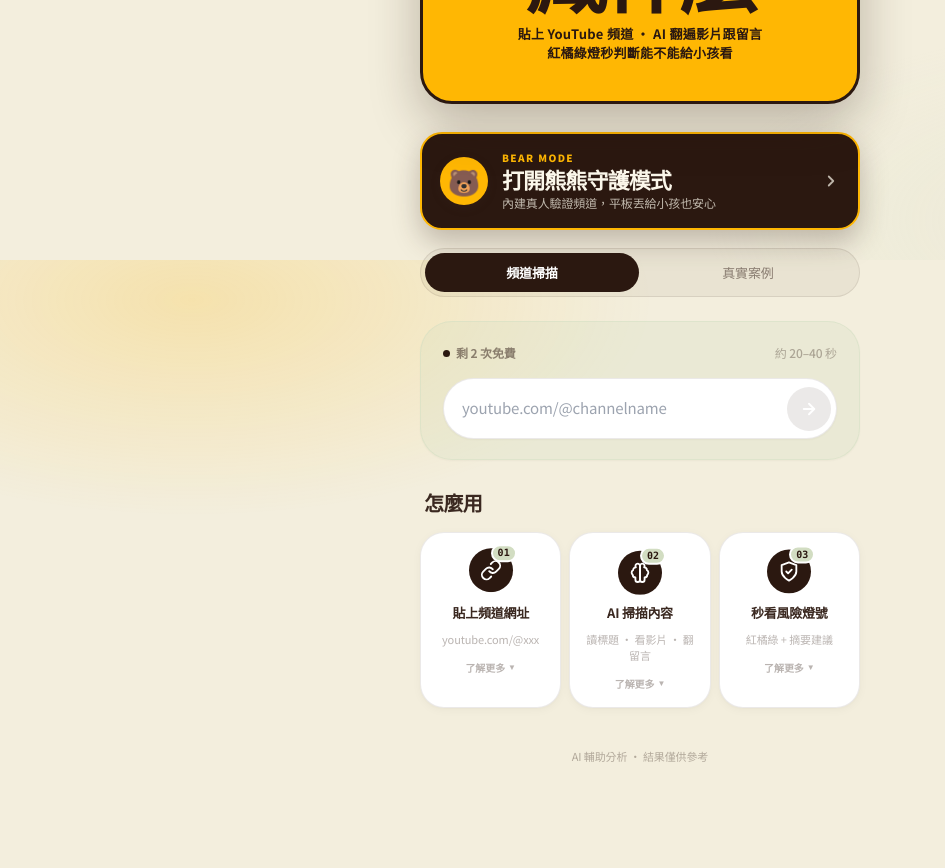
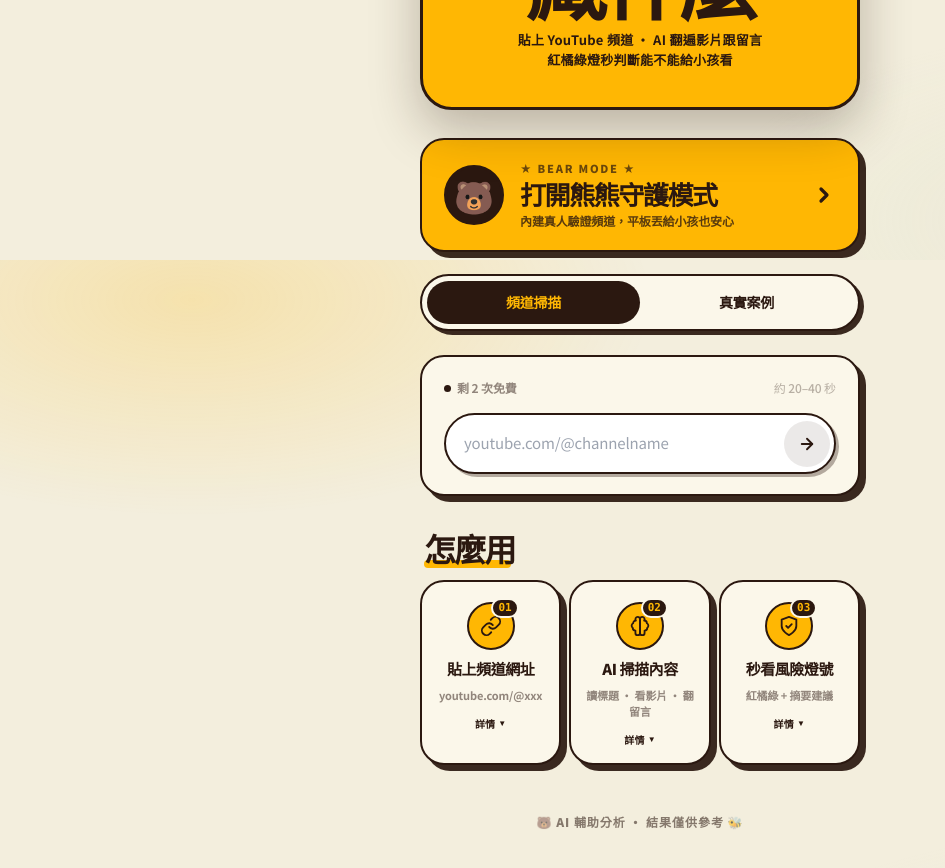
Before and after one commit to aw313248/child-safety-radar, a Next.js app: page / in a window 1280 px wide. Shown: the part 540-1408 px from the top of the page, without its empty margins (0-945 px from the left). Before the commit the page ends 1360 px from the top, so only its background shows below. Built offline with nearby package versions, Linux system fonts and the light colour scheme.

Commit message:
feat(ui): 首頁 step cards / 錯誤卡 / CTA 全改 Busy Bee 風

```diff
--- a/app/globals.css
+++ b/app/globals.css
@@ -141,6 +141,73 @@
   font-size: clamp(44px, 13vw, 82px);
   letter-spacing: -0.065em;
   line-height: 0.92;
+}
+
+/* ══════════════════════════════════════════════════
+   Bee Card — 全站統一卡片樣式（奶油底 + 深咖啡粗邊框）
+   所有 section、card、panel 都用這個
+   ══════════════════════════════════════════════════ */
+.bee-card {
+  background: var(--card-hex);
+  border: 2.5px solid var(--ink-hex);
+  border-radius: 24px;
+  box-shadow: 6px 6px 0 rgba(43, 24, 16, 0.92);
+  transition: transform 0.2s var(--ease-spring), box-shadow 0.2s;
+}
+.bee-card-honey {
+  background: var(--honey-hex);
+  border: 2.5px solid var(--ink-hex);
+  border-radius: 24px;
+  box-shadow: 6px 6px 0 rgba(43, 24, 16, 0.92);
+}
+.bee-card-flat {
+  background: var(--card-hex);
+  border: 2px solid var(--ink-hex);
+  border-radius: 20px;
+}
+button.bee-card:hover,
+a.bee-card:hover,
+button.bee-card-honey:hover,
+a.bee-card-honey:hover {
+  transform: translate(-2px, -2px);
+  box-shadow: 8px 8px 0 rgba(43, 24, 16, 0.92);
+}
+button.bee-card:active,
+a.bee-card:active,
+button.bee-card-honey:active,
+a.bee-card-honey:active {
+  transform: translate(2px, 2px);
+  box-shadow: 2px 2px 0 rgba(43, 24, 16, 0.92);
+}
+
+/* Segmented control — pill 版本 Busy Bee 風 */
+.bee-segmented {
+  display: grid;
+  grid-template-columns: 1fr 1fr;
+  gap: 0;
+  padding: 5px;
+  background: var(--card-hex);
+  border: 2.5px solid var(--ink-hex);
+  border-radius: 9999px;
+  box-shadow: 4px 4px 0 rgba(43, 24, 16, 0.92);
+}
+.bee-segmented__item {
+  padding: 11px 14px;
+  border-radius: 9999px;
+  border: none;
+  background: transparent;
+  color: var(--ink-hex);
+  font-family: inherit;
+  font-size: 14px;
+  font-weight: 800;
+  letter-spacing: -0.02em;
+  cursor: pointer;
+  transition: background 0.2s, color 0.2s;
+}
+.bee-segmented__item--active {
+  background: var(--ink-hex);
+  color: var(--honey-hex);
+  font-weight: 900;
 }
 
 /* ══════════════════════════════════════════════════
--- a/app/page.tsx
+++ b/app/page.tsx
@@ -153,43 +153,48 @@
     <main style={{ minHeight: '100vh', padding: '24px 20px 56px' }}>
       <div style={{ width: '100%', maxWidth: 440, margin: '0 auto' }}>
 
-        {/* ═══ Top bar — 小 logo + 歷史入口（明確標籤） ═══ */}
+        {/* ═══ Top bar — Busy Bee 風：黑底蜂蜜文字 + pill ═══ */}
         <nav style={{
           display: 'flex',
           justifyContent: 'space-between',
           alignItems: 'center',
-          marginBottom: 32,
+          marginBottom: 20,
+          padding: '10px 14px',
+          background: 'var(--ink-hex)',
+          borderRadius: 9999,
+          border: '2.5px solid var(--ink-hex)',
+          boxShadow: '3px 3px 0 rgba(43, 24, 16, 0.45)',
         }}>
           <span style={{
-            fontSize: 13,
-            fontWeight: 700,
-            letterSpacing: '-0.01em',
-            color: 'var(--text-secondary)',
+            fontSize: 14,
+            fontWeight: 900,
+            letterSpacing: '-0.02em',
+            color: 'var(--honey-hex)',
           }}>
-            CareCub Kids
+            🐻 CareCub Kids
           </span>
           <a
             href="/history"
             style={{
               display: 'inline-flex',
               alignItems: 'center',
-              gap: 6,
-              padding: '8px 14px',
+              gap: 5,
+              padding: '6px 12px',
               borderRadius: 9999,
-              background: 'var(--ink-05)',
-              border: '1px solid var(--border-soft)',
-              color: 'var(--text-primary)',
-              fontSize: 13,
-              fontWeight: 600,
+              background: 'var(--honey-hex)',
+              color: 'var(--ink-hex)',
+              fontSize: 12,
+              fontWeight: 900,
               letterSpacing: '-0.01em',
               textDecoration: 'none',
+              border: '1.5px solid var(--ink-hex)',
             }}
           >
-            <svg width="14" height="14" viewBox="0 0 24 24" fill="none" stroke="currentColor" strokeWidth="2.2" strokeLinecap="round" strokeLinejoin="round">
+            <svg width="12" height="12" viewBox="0 0 24 24" fill="none" stroke="currentColor" strokeWidth="2.6" strokeLinecap="round" strokeLinejoin="round">
               <circle cx="12" cy="12" r="9" />
               <polyline points="12 7 12 12 15 14" />
             </svg>
-            掃描歷史
+            歷史
           </a>
         </nav>
 
@@ -279,75 +284,48 @@
         {/* ═══ 一鍵開啟兒童模式 — 主打 CTA ═══ */}
         <a
           href="/kids"
+          className="bee-card-honey"
           style={{
-            display: 'flex', alignItems: 'center', gap: 14,
-            padding: '16px 18px',
-            marginBottom: 18,
-            background: 'var(--ink-hex)',
-            color: '#FBF7EA',
-            borderRadius: 22,
+            display: 'flex', alignItems: 'center', gap: 16,
+            padding: '20px 22px',
+            marginBottom: 22,
+            color: 'var(--ink-hex)',
             textDecoration: 'none',
-            boxShadow: '0 12px 28px rgba(58, 40, 32, 0.28)',
-            transition: 'transform 0.2s var(--ease-spring), box-shadow 0.2s',
-            border: '2px solid var(--honey-hex)',
           }}
-          onMouseEnter={e => { e.currentTarget.style.transform = 'translateY(-3px)'; e.currentTarget.style.boxShadow = '0 18px 36px rgba(58, 40, 32, 0.36)' }}
-          onMouseLeave={e => { e.currentTarget.style.transform = ''; e.currentTarget.style.boxShadow = '0 12px 28px rgba(58, 40, 32, 0.28)' }}
         >
           <div style={{
-            width: 48, height: 48, borderRadius: '50%',
-            background: 'var(--honey-hex)',
-            color: 'var(--ink-hex)',
+            width: 60, height: 60, borderRadius: '50%',
+            background: 'var(--ink-hex)',
+            color: 'var(--honey-hex)',
             display: 'flex', alignItems: 'center', justifyContent: 'center',
-            fontSize: 26, flexShrink: 0,
-            boxShadow: '0 3px 8px rgba(58,40,32,0.25)',
+            fontSize: 32, flexShrink: 0,
+            border: '3px solid var(--ink-hex)',
           }}>🐻</div>
           <div style={{ flex: 1, minWidth: 0 }}>
-            <p style={{ fontSize: 10, fontWeight: 800, letterSpacing: '0.14em', color: 'var(--honey-hex)', textTransform: 'uppercase', marginBottom: 3 }}>
-              Bear Mode
+            <p style={{ fontSize: 11, fontWeight: 900, letterSpacing: '0.16em', color: 'var(--ink-hex)', textTransform: 'uppercase', marginBottom: 4, opacity: 0.7 }}>
+              ★ Bear Mode ★
             </p>
-            <p style={{ fontSize: 22, fontWeight: 900, lineHeight: 1.05, letterSpacing: '-0.04em' }}>
+            <p className="font-display" style={{ fontSize: 26, lineHeight: 1.02, color: 'var(--ink-hex)' }}>
               打開熊熊守護模式
             </p>
-            <p style={{ fontSize: 12, opacity: 0.72, letterSpacing: '-0.01em', marginTop: 3 }}>
+            <p style={{ fontSize: 12, color: 'var(--ink-hex)', letterSpacing: '-0.01em', marginTop: 5, fontWeight: 600, opacity: 0.78 }}>
               內建真人驗證頻道，平板丟給小孩也安心
             </p>
           </div>
-          <svg width="18" height="18" viewBox="0 0 24 24" fill="none" stroke="currentColor" strokeWidth="2.4" strokeLinecap="round" strokeLinejoin="round" style={{ flexShrink: 0, opacity: 0.7 }}>
+          <svg width="24" height="24" viewBox="0 0 24 24" fill="none" stroke="currentColor" strokeWidth="3.2" strokeLinecap="round" strokeLinejoin="round" style={{ flexShrink: 0 }}>
             <polyline points="9 18 15 12 9 6" />
           </svg>
         </a>
 
-        {/* ═══ Segmented control ═══ */}
-        <div style={{
-          background: 'var(--ink-05)',
-          border: '1px solid var(--border-soft)',
-          borderRadius: 9999,
-          padding: 4,
-          display: 'grid',
-          gridTemplateColumns: '1fr 1fr',
-          gap: 2,
-          marginBottom: 24,
-        }}>
+        {/* ═══ Segmented control — Busy Bee pill ═══ */}
+        <div className="bee-segmented" style={{ marginBottom: 24 }}>
           {(['scan', 'cases'] as const).map(t => {
             const active = tab === t
             return (
               <button
                 key={t}
                 onClick={() => setTab(t)}
-                style={{
-                  padding: '10px 14px',
-                  borderRadius: 9999,
-                  border: 'none',
-                  background: active ? 'var(--ink-hex)' : 'transparent',
-                  color: active ? '#fff' : 'var(--text-secondary)',
-                  fontFamily: 'inherit',
-                  fontSize: 13,
-                  fontWeight: active ? 700 : 500,
-                  letterSpacing: '-0.01em',
-                  cursor: 'pointer',
-                  transition: 'background 0.25s, color 0.25s',
-                }}
+                className={`bee-segmented__item${active ? ' bee-segmented__item--active' : ''}`}
               >
                 {t === 'scan' ? '頻道掃描' : '真實案例'}
               </button>
@@ -365,8 +343,8 @@
 
             {!result && (
               <>
-                {/* Hero input card — 單一 stone tint */}
-                <div className="surface-stone" style={{
+                {/* Hero input card — Busy Bee 奶油底 + 深咖啡邊 */}
+                <div className="bee-card" style={{
                   padding: '22px 22px 20px',
                   marginBottom: 28,
                 }}>
@@ -393,16 +371,18 @@
                     </span>
                   </div>
 
-                  {/* Input + send — iMessage 風 */}
+                  {/* Input + send — Busy Bee 粗邊黑底 pill */}
                   <div style={{
                     background: '#FFFFFF',
                     borderRadius: 9999,
-                    border: '1px solid var(--border-soft)',
-                    padding: '5px 5px 5px 18px',
+                    border: '2.5px solid var(--ink-hex)',
+                    padding: '4px 4px 4px 18px',
                     display: 'flex',
                     alignItems: 'center',
                     gap: 8,
-                    boxShadow: error ? '0 0 0 3px rgba(194,65,59,0.12)' : 'var(--shadow-hair)',
+                    boxShadow: error
+                      ? '0 0 0 3px rgba(194,65,59,0.18), 3px 3px 0 rgba(43,24,16,0.35)'
+                      : '3px 3px 0 rgba(43,24,16,0.35)',
                     transition: 'box-shadow 0.2s',
                   }}>
                     <input
@@ -431,24 +411,24 @@
                       aria-label="開始掃描"
                       style={{
                         flex: '0 0 auto',
-                        width: 44, height: 44,
+                        width: 46, height: 46,
                         borderRadius: '50%',
                         border: 'none',
-                        background: canSubmit ? 'var(--ink-hex)' : 'var(--ink-10)',
-                        color: '#fff',
+                        background: canSubmit ? 'var(--honey-hex)' : 'var(--ink-10)',
+                        color: 'var(--ink-hex)',
                         cursor: canSubmit ? 'pointer' : 'not-allowed',
                         display: 'inline-flex',
                         alignItems: 'center',
                         justifyContent: 'center',
                         transition: 'background 0.15s, transform 0.1s',
-                        boxShadow: canSubmit ? '0 4px 12px rgba(10,10,10,0.22)' : 'none',
+                        boxShadow: canSubmit ? '0 3px 0 var(--ink-hex)' : 'none',
                       }}
                     >
                       {loading ? (
                         <span style={{
                           width: 16, height: 16,
-                          border: '2.5px solid rgba(255,255,255,0.3)',
-                          borderTopColor: '#fff',
+                          border: '2.5px solid rgba(43,24,16,0.3)',
+                          borderTopColor: 'var(--ink-hex)',
                           borderRadius: '50%',
                           animation: 'peekkids-spin 0.8s linear infinite',
                         }} />
@@ -473,31 +453,45 @@
 
                 {error && !loading && (
                   <div className="stagger-1" style={{
-                    padding: '14px 18px',
+                    padding: '16px 20px',
                     marginBottom: 24,
-                    background: 'rgba(194,65,59,0.06)',
-                    border: '1px solid rgba(194,65,59,0.18)',
-                    borderRadius: 'var(--radius-lg)',
+                    background: '#FFF4E6',
+                    border: '2.5px solid var(--terra-hex)',
+                    borderRadius: 20,
+                    boxShadow: '4px 4px 0 var(--terra-hex)',
                   }}>
-                    <p style={{ color: 'var(--risk-red)', fontSize: 13, letterSpacing: '-0.01em', fontWeight: 700 }}>
+                    <p style={{ color: 'var(--terra-hex)', fontSize: 14, letterSpacing: '-0.02em', fontWeight: 900 }}>
                       {error}
                     </p>
-                    <p style={{ color: 'var(--text-secondary)', fontSize: 12, marginTop: 4, letterSpacing: '-0.01em' }}>
+                    <p style={{ color: 'var(--text-secondary)', fontSize: 12, marginTop: 4, letterSpacing: '-0.01em', fontWeight: 600 }}>
                       確認網址格式，或直接貼瀏覽器網址列
                     </p>
                   </div>
                 )}
 
-                {/* 怎麼用 section */}
+                {/* 怎麼用 section — 黑體大字 + 蜂蜜底線 */}
                 <h2 style={{
-                  fontSize: 20,
-                  fontWeight: 800,
-                  letterSpacing: '-0.03em',
-                  color: 'var(--text-primary)',
-                  margin: '8px 0 14px',
+                  fontSize: 32,
+                  fontWeight: 900,
+                  letterSpacing: '-0.055em',
+                  color: 'var(--ink-hex)',
+                  margin: '8px 0 16px',
                   paddingLeft: 4,
+                  lineHeight: 1,
+                  display: 'inline-block',
+                  position: 'relative',
                 }}>
                   怎麼用
+                  <span style={{
+                    position: 'absolute',
+                    bottom: -4,
+                    left: 4,
+                    right: 4,
+                    height: 8,
+                    background: 'var(--honey-hex)',
+                    zIndex: -1,
+                    borderRadius: 4,
+                  }} />
                 </h2>
 
                 <div style={{
@@ -512,27 +506,26 @@
                         key={item.n}
                         type="button"
                         onClick={() => setActiveStep(isActive ? null : item.n)}
-                        className={`surface-white stagger-${idx + 1} step-card`}
+                        className={`bee-card stagger-${idx + 1}`}
                         style={{
-                          padding: '18px 12px 16px',
+                          padding: '20px 12px 16px',
                           display: 'flex',
                           flexDirection: 'column',
                           alignItems: 'center',
                           textAlign: 'center',
                           gap: 10,
                           cursor: 'pointer',
-                          border: isActive ? '1px solid var(--ink-40)' : '1px solid var(--border-soft)',
-                          background: isActive ? 'var(--ink-05)' : '#FFFFFF',
+                          background: isActive ? 'var(--honey-hex)' : 'var(--card-hex)',
                           fontFamily: 'inherit',
-                          transition: 'all 0.2s var(--ease-out)',
                         }}
                         aria-expanded={isActive}
                       >
                         <div className="step-icon" style={{
-                          width: 44, height: 44,
+                          width: 48, height: 48,
                           borderRadius: '50%',
-                          background: 'var(--ink-hex)',
-                          color: '#fff',
+                          background: isActive ? 'var(--ink-hex)' : 'var(--honey-hex)',
+                          color: isActive ? 'var(--honey-hex)' : 'var(--ink-hex)',
+                          border: '2.5px solid var(--ink-hex)',
                           display: 'inline-flex',
                           alignItems: 'center',
                           justifyContent: 'center',
@@ -541,34 +534,35 @@
                           <StepIcon name={item.icon} />
                           <span style={{
                             position: 'absolute',
-                            top: -4, right: -4,
-                            minWidth: 18, height: 18,
+                            top: -6, right: -6,
+                            minWidth: 20, height: 20,
                             padding: '0 5px',
                             borderRadius: 9999,
-                            background: 'var(--stone-hex)',
-                            color: 'var(--ink-hex)',
+                            background: 'var(--ink-hex)',
+                            color: 'var(--honey-hex)',
                             fontFamily: 'ui-monospace, "SF Mono", Menlo, monospace',
-                            fontSize: 10,
-                            fontWeight: 700,
+                            fontSize: 11,
+                            fontWeight: 900,
                             display: 'inline-flex',
                             alignItems: 'center',
                             justifyContent: 'center',
-                            border: '2px solid #FFFFFF',
+                            border: '2px solid var(--card-hex)',
                           }}>{item.n}</span>
                         </div>
-                        <div style={{ fontSize: 13, fontWeight: 700, color: 'var(--text-primary)', letterSpacing: '-0.02em', lineHeight: 1.3 }}>{item.t}</div>
-                        <div style={{ fontSize: 11, color: 'var(--text-tertiary)', letterSpacing: '-0.01em', lineHeight: 1.45 }}>{item.s}</div>
+                        <div style={{ fontSize: 15, fontWeight: 900, color: 'var(--ink-hex)', letterSpacing: '-0.03em', lineHeight: 1.2 }}>{item.t}</div>
+                        <div style={{ fontSize: 11, color: 'var(--text-secondary)', letterSpacing: '-0.01em', lineHeight: 1.45, fontWeight: 600 }}>{item.s}</div>
                         <div style={{
                           fontSize: 10,
-                          color: 'var(--text-tertiary)',
+                          color: 'var(--ink-hex)',
                           marginTop: 2,
                           display: 'inline-flex',
                           alignItems: 'center',
                           gap: 3,
-                          fontWeight: 600,
-                          letterSpacing: '-0.01em',
+                          fontWeight: 800,
+                          letterSpacing: '0.02em',
+                          textTransform: 'uppercase',
                         }}>
-                          {isActive ? '收起' : '了解更多'}
+                          {isActive ? '收起' : '詳情'}
                           <span style={{
                             display: 'inline-block',
                             transition: 'transform 0.25s var(--ease-out)',
@@ -586,48 +580,43 @@
                   const item = steps.find(s => s.n === activeStep)!
                   return (
                     <div
-                      className="animate-fade-scale-in surface-stone-soft"
+                      className="animate-fade-scale-in bee-card-flat"
                       style={{
-                        marginTop: 10,
-                        padding: '16px 18px',
+                        marginTop: 12,
+                        padding: '18px 20px',
+                        borderLeft: '8px solid var(--honey-hex)',
                       }}
                     >
-                      <div style={{ display: 'flex', alignItems: 'center', gap: 8, marginBottom: 8 }}>
+                      <div style={{ display: 'flex', alignItems: 'center', gap: 10, marginBottom: 10 }}>
                         <span style={{
                           fontFamily: 'ui-monospace, "SF Mono", Menlo, monospace',
-                          fontSize: 10,
-                          fontWeight: 700,
-                          padding: '2px 8px',
+                          fontSize: 11,
+                          fontWeight: 900,
+                          padding: '3px 10px',
                           borderRadius: 9999,
-                          background: 'var(--ink-hex)',
-                          color: '#fff',
+                          background: 'var(--honey-hex)',
+                          color: 'var(--ink-hex)',
+                          border: '2px solid var(--ink-hex)',
                           letterSpacing: '0.02em',
-                        }}>{item.n}</span>
-                        <span style={{ fontSize: 14, fontWeight: 700, color: 'var(--text-primary)', letterSpacing: '-0.02em' }}>
+                        }}>STEP {item.n}</span>
+                        <span style={{ fontSize: 16, fontWeight: 900, color: 'var(--ink-hex)', letterSpacing: '-0.03em' }}>
                           {item.t}
                         </span>
                       </div>
-                      <p style={{ fontSize: 13, color: 'var(--text-secondary)', lineHeight: 1.65, letterSpacing: '-0.01em' }}>
+                      <p style={{ fontSize: 13, color: 'var(--text-primary)', lineHeight: 1.65, letterSpacing: '-0.01em', fontWeight: 500 }}>
                         {item.detail}
                       </p>
                       {item.action && (
                         <button
                           onClick={item.action.onClick}
+                          className="btn-pill btn-pill-honey"
                           style={{
-                            marginTop: 12,
-                            padding: '10px 16px',
-                            borderRadius: 9999,
-                            background: 'var(--ink-hex)',
-                            color: '#fff',
-                            border: 'none',
-                            fontFamily: 'inherit',
+                            marginTop: 14,
+                            padding: '12px 20px',
                             fontSize: 12,
-                            fontWeight: 600,
-                            letterSpacing: '-0.01em',
-                            cursor: 'pointer',
                           }}
                         >
-                          {item.action.label} →
+                          {item.action.label} <span className="arrow">→</span>
                         </button>
                       )}
                     </div>
@@ -648,13 +637,16 @@
         )}
 
         <p style={{
-          marginTop: 40,
+          marginTop: 48,
           textAlign: 'center',
-          fontSize: 11,
-          color: 'var(--text-tertiary)',
-          letterSpacing: '-0.01em',
+          fontSize: 12,
+          color: 'var(--ink-hex)',
+          letterSpacing: '0.08em',
+          fontWeight: 800,
+          textTransform: 'uppercase',
+          opacity: 0.55,
         }}>
-          AI 輔助分析 · 結果僅供參考
+          🐻 AI 輔助分析 · 結果僅供參考 🐝
         </p>
       </div>
 
```
